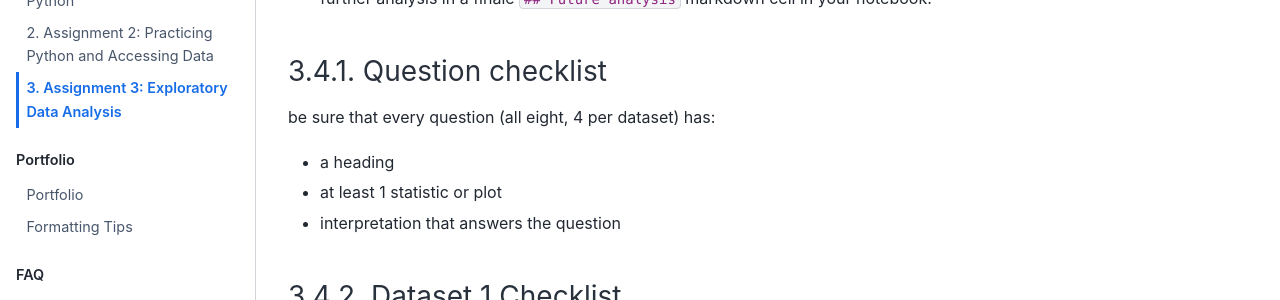
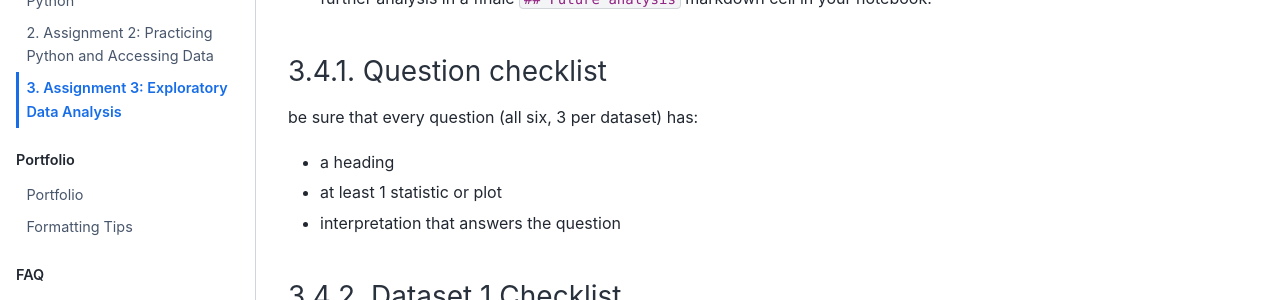
Before and after one commit to brownsarahm/BrownSpring23, a Jupyter Book: the page built from assignments/03-eda.md, in a window 1280 px wide and 900 px high, scrolled down 2136 px. Shown: the part 153-453 px from the top of the window. Built offline with Jupyter Book 1.0.4 settings and Sphinx 7.4.7 and the Sphinx Book theme 1.1.4, drawn with Linux system fonts in a browser that asks for light colours.

Commit message:
Update 03-eda.md

```diff
--- a/assignments/03-eda.md
+++ b/assignments/03-eda.md
@@ -79,7 +79,7 @@ For **each** dataset, in the corresponding notebook complete the following:
 
 ### Question checklist
 
-be sure that every question (all eight, 4 per dataset) has:
+be sure that every question (all six, 3 per dataset) has:
 - a heading
 - at least 1 statistic or plot
 - interpretation that answers the question
```
